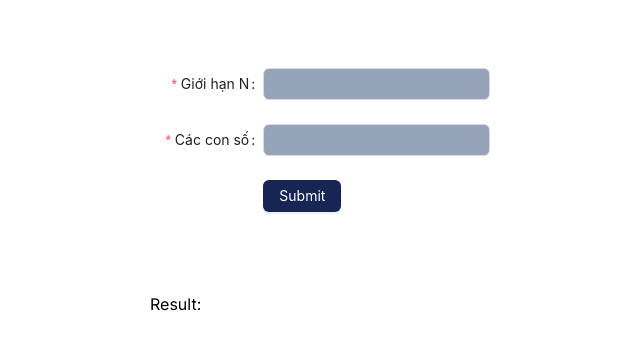
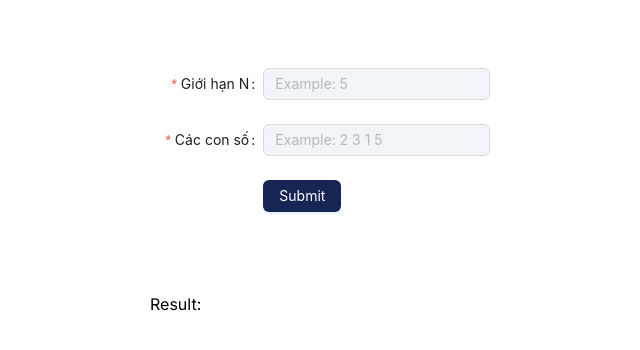
Before and after one commit to DoNhatNam1/Homeworks-Nhom-7-Tong-quan-phat-trien-phan-mem, a Next.js app in the folder homeworks/: page /bai2 in a window 1280 px wide. Shown: the top 350 px of the page, without its empty margins (320-960 px from the left). Built offline with nearby package versions, Linux system fonts and the light colour scheme.

Commit message:
style: :zap: Styled some input and placeholder

```diff
--- a/homeworks/src/components/Bai1.tsx
+++ b/homeworks/src/components/Bai1.tsx
@@ -61,7 +61,8 @@ export const Bai1 = () => {
           type="number"
           value={inputValue}
           onChange={(e) => setInputValue(e.target.value)}
-          className="bg-slate-400"
+          placeholder="Example: 3"
+          className="bg-slate-100"
           />
         </Form.Item>
         <Form.Item wrapperCol={{ offset: 8, span: 16 }}>
--- a/homeworks/src/components/Bai2.tsx
+++ b/homeworks/src/components/Bai2.tsx
@@ -53,7 +53,8 @@ export const Bai2 = () => {
           <Input
             value={inputValue1}
             onChange={(e) => setInputValue1(e.target.value)}
-            className="bg-slate-400"
+            placeholder="Example: 5"
+            className="bg-slate-100"
           />
         </Form.Item>
         <Form.Item
@@ -64,7 +65,8 @@ export const Bai2 = () => {
           <Input
             value={inputValue2}
             onChange={(e) => setInputValue2(e.target.value)}
-            className="bg-slate-400"
+            placeholder="Example: 2 3 1 5"
+            className="bg-slate-100"
           />
         </Form.Item>
         <Form.Item wrapperCol={{ offset: 8, span: 16 }}>
```
